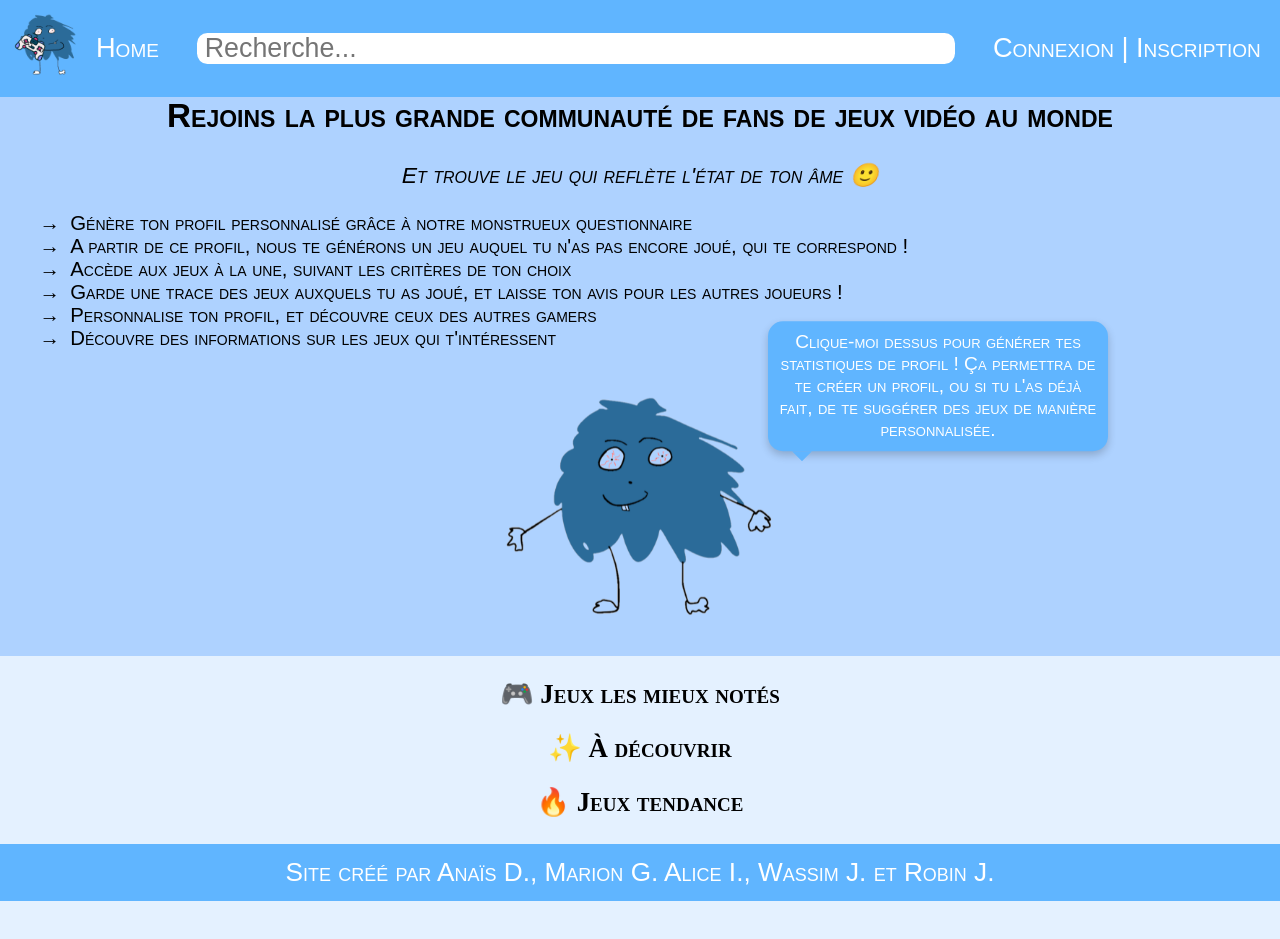
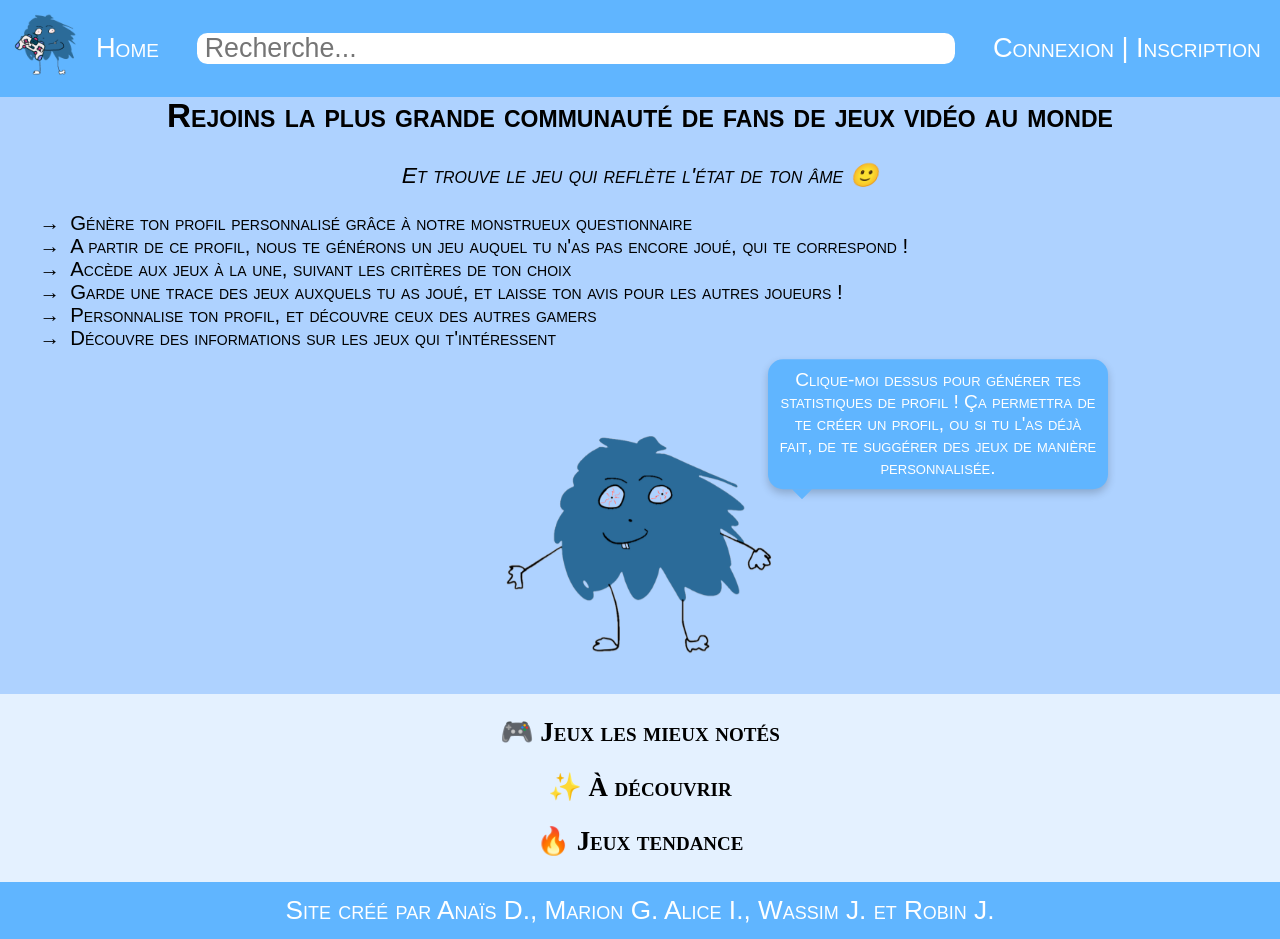
Before and after one commit to m-guillard/projet_web, a React (Create React App) app in the folder projet/game-time/frontend/: page / in a window 1280 px wide. Before the commit the page ends 901 px from the top, so only its background shows below. Built offline with nearby package versions, Linux system fonts and the light colour scheme; no server answers; a web font is replaced by a local one.

Commit message:
bug demo fix

```diff
--- a/projet/game-time/frontend/src/pages/Cardgame.js
+++ b/projet/game-time/frontend/src/pages/Cardgame.js
@@ -122,15 +122,15 @@ const Card_Game = ({type,page}) => {
     return(
         <div className="games-grid">
             <Arrow direction={"left"} handleClick={() => ArrowClick("left")}/>
-                <Card className="game-card" onClick={() => navigate("/Jeux", { state: { gameName: games[index].name } })} sx={{borderRadius:"2vw"}} >
+                <Card className="game-card" onClick={() => navigate("/Jeux", { state: { gameName: content[index].name } })} sx={{borderRadius:"2vw"}} >
                     <CardMedia component="img" src={content[index].cover_url} />
                     <Typography sx={{position:"absolute", left:"50%", top:"50%", transform:"translate(-50%,-50%)", color:"#ffffff", backdropFilter:"blur(2px)", borderRadius:"0.4vw", backgroundColor:"#00000055"}}>{content[index].name}</Typography>
                 </Card>
-                <Card className="game-card midcard" onClick={() => navigate("/Jeux", { state: { gameName: games[(index+1)%nmb_len_total_cards].name } })} sx={{borderRadius:"2vw"}}>
+                <Card className="game-card midcard" onClick={() => navigate("/Jeux", { state: { gameName: content[(index+1)%nmb_len_total_cards].name } })} sx={{borderRadius:"2vw"}}>
                     <CardMedia component="img" src={content[(index+1)%nmb_len_total_cards].cover_url} />
                     <Typography sx={{position:"absolute", left:"50%", top:"50%", transform:"translate(-50%,-50%)", color:"#ffffff", backdropFilter:"blur(2px)", borderRadius:"0.4vw", backgroundColor:"#00000055"}}>{content[(index+1)%nmb_len_total_cards].name}</Typography>
                 </Card>
-                <Card className="game-card lastcard" onClick={() => navigate("/Jeux", { state: { gameName: games[(index+2)%nmb_len_total_cards].name } })} sx={{borderRadius:"2vw"}}>
+                <Card className="game-card lastcard" onClick={() => navigate("/Jeux", { state: { gameName: content[(index+2)%nmb_len_total_cards].name } })} sx={{borderRadius:"2vw"}}>
                     <CardMedia component="img" src={content[(index+2)%nmb_len_total_cards].cover_url} />
                     <Typography sx={{position:"absolute", left:"50%", top:"50%", transform:"translate(-50%,-50%)", color:"#ffffff", backdropFilter:"blur(2px)", borderRadius:"0.4vw", backgroundColor:"#00000055"}}>{content[(index+2)%nmb_len_total_cards].name}</Typography>
                 </Card>
--- a/projet/game-time/frontend/src/pages/Intro.js
+++ b/projet/game-time/frontend/src/pages/Intro.js
@@ -53,7 +53,6 @@ export default function IntroPage({ onClose }) {
         { text: "Aimes-tu les jeux historiques ?", category: "Historique" },
         { text: "Aimes-tu les jeux de tir ?", category: "Tir" },
         { text: "Aimes-tu les jeux colorés et tranquilles ?", category: "Animaux mignons" },
-        { text: "Tu préfères les jeux de science-fiction ou de fantasy ?", category: "Sci-Fi/Fantasy" },
         { text: "Les jeux demandant des réflexes rapides te plaisent-ils ?", category: "Dynamique" },
         { text: "Tu apprécies optimiser et gérer des systèmes ?", category: "Gestion" },
         { text: "Tu apprécies les jeux avec une ambiance relaxante ?", category: "Relaxant" },
--- a/projet/game-time/frontend/src/styles/Accueil.css
+++ b/projet/game-time/frontend/src/styles/Accueil.css
@@ -71,7 +71,7 @@ body {
 
 .character_accueil {
   font-size: 50px;
-  margin-top: 2vw;
+  margin-top: 5vw;
   margin-bottom: 10px;
   right: 10vw;
   animation: bounce 1.5s infinite;
@@ -112,7 +112,7 @@ body {
 .bubble {
   position: absolute;  /* Positionnement par rapport à l'élément parent (personnage) */
   width: 25vw;
-  margin-top: 2vw;
+  margin-top: 5vw;
   top: -50px; /* Positionne la bulle au-dessus de l'image du personnage */
   left: 90%;  /* Centre la bulle horizontalement par rapport à l'image */
   background-color: #60B5FF; /* Couleur de fond de la bulle */
```
